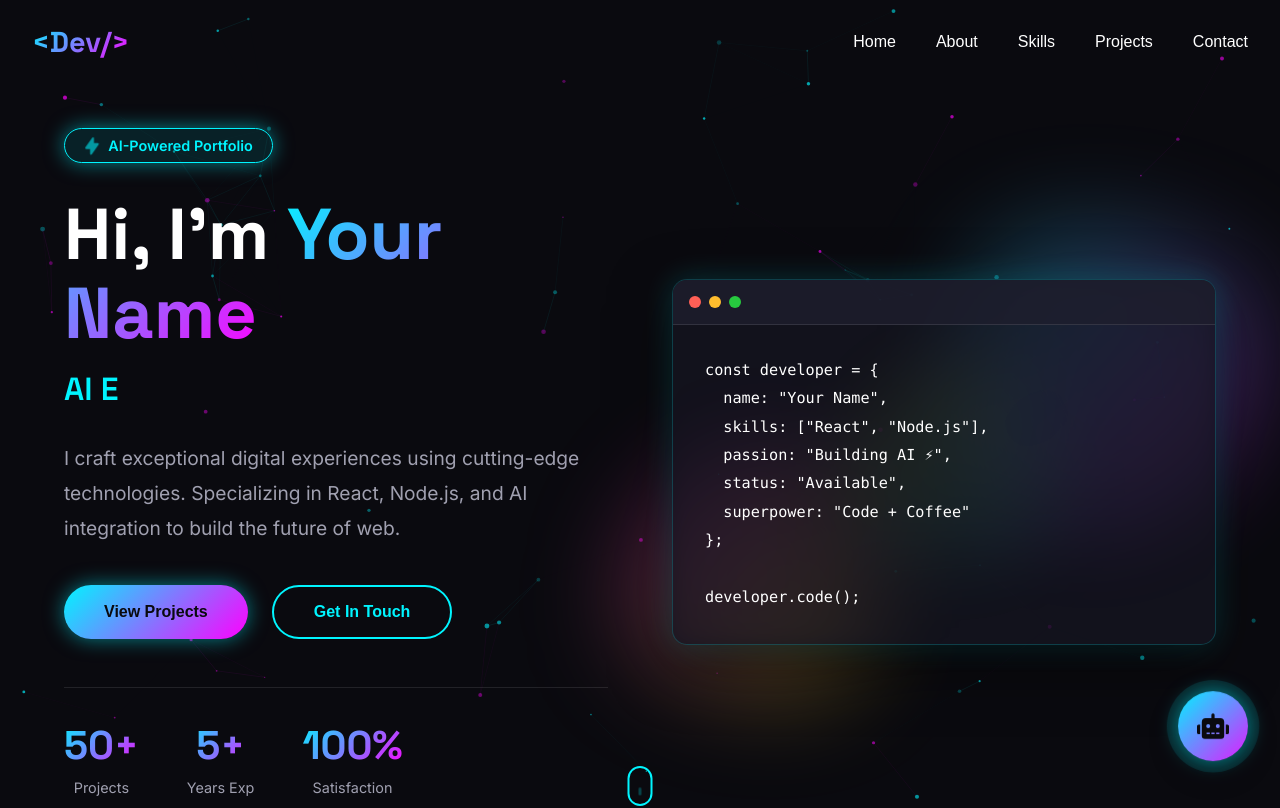
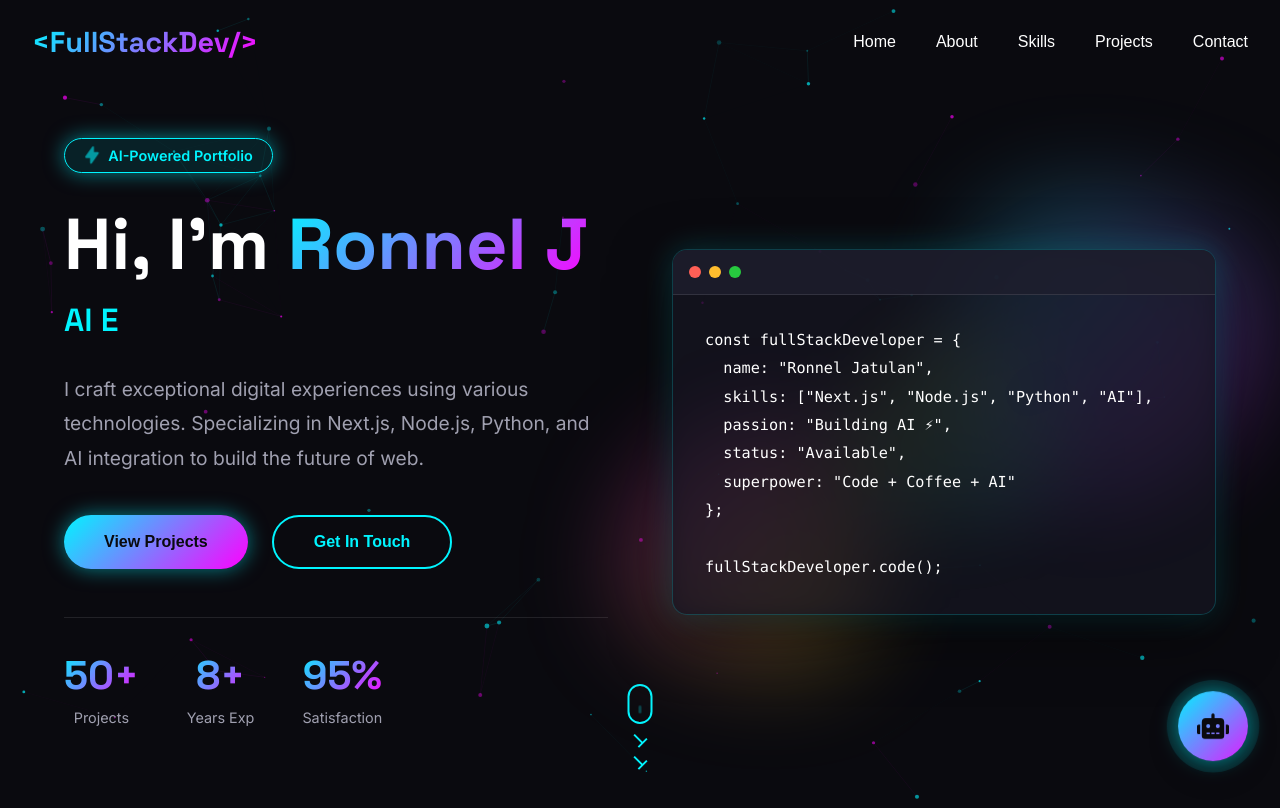
Before and after one commit to hthere1209/React-Node-Management, a React (Create React App) app in the folder frontend/: page / in a window 1280 px wide. Shown: the top 808 px of the page. Built offline with nearby package versions, Linux system fonts and the light colour scheme.

Commit message:
fix: hero page completion

```diff
--- a/frontend/src/components/Hero.js
+++ b/frontend/src/components/Hero.js
@@ -11,9 +11,9 @@ const Hero = () => {
   const roles = [
     'Full Stack Developer',
     'AI Enthusiast',
-    'UI/UX Designer',
+    'Quick Learner',
     'Problem Solver',
-    'Tech Innovator'
+    'Effective communicator'
   ];
 
   useEffect(() => {
@@ -51,7 +51,7 @@ const Hero = () => {
           </div>
 
           <h1 className="hero-title">
-            Hi, I'm <span className="gradient-text">Your Name</span>
+            Hi, I'm <span className="gradient-text">Ronnel J</span>
           </h1>
 
           <div className="hero-subtitle">
@@ -60,8 +60,8 @@ const Hero = () => {
           </div>
 
           <p className="hero-description">
-            I craft exceptional digital experiences using cutting-edge technologies.
-            Specializing in React, Node.js, and AI integration to build the future of web.
+            I craft exceptional digital experiences using various technologies.
+            Specializing in Next.js, Node.js, Python, and AI integration to build the future of web.
           </p>
 
           <div className="hero-buttons">
@@ -85,11 +85,11 @@ const Hero = () => {
               <div className="stat-label">Projects</div>
             </div>
             <div className="stat">
-              <div className="stat-number gradient-text">5+</div>
+              <div className="stat-number gradient-text">8+</div>
               <div className="stat-label">Years Exp</div>
             </div>
             <div className="stat">
-              <div className="stat-number gradient-text">100%</div>
+              <div className="stat-number gradient-text">95%</div>
               <div className="stat-label">Satisfaction</div>
             </div>
           </div>
@@ -108,15 +108,15 @@ const Hero = () => {
             <div className="window-content">
               <pre>
                 <code>
-{`const developer = {
-  name: "Your Name",
-  skills: ["React", "Node.js"],
+                  {`const fullStackDeveloper = {
+  name: "Ronnel Jatulan",
+  skills: ["Next.js", "Node.js", "Python", "AI"],
   passion: "Building AI ⚡",
   status: "Available",
-  superpower: "Code + Coffee"
+  superpower: "Code + Coffee + AI"
 };
 
-developer.code();`}
+fullStackDeveloper.code();`}
                 </code>
               </pre>
             </div>
@@ -132,6 +132,10 @@ developer.code();`}
           <span></span>
           <span></span>
         </div>
+        <div className="arrow">
+          <span></span>
+          <span></span>
+        </div>
       </div>
     </section>
   );
--- a/frontend/src/components/Navbar.js
+++ b/frontend/src/components/Navbar.js
@@ -27,7 +27,7 @@ const Navbar = () => {
       <div className="container">
         <div className="navbar-content">
           <div className="logo gradient-text">
-            {'<Dev/>'}
+            {'<FullStackDev/>'}
           </div>
 
           <div className={`nav-links ${menuOpen ? 'active' : ''}`}>
```
Also changed, not shown: 1 other file (tests, documents, lock files or other folders).
